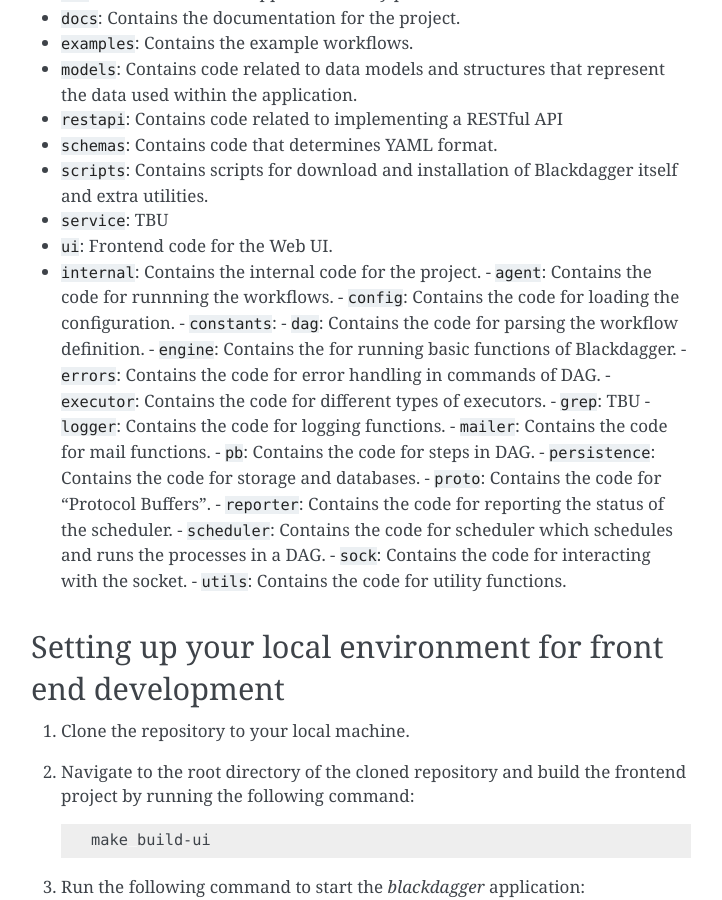
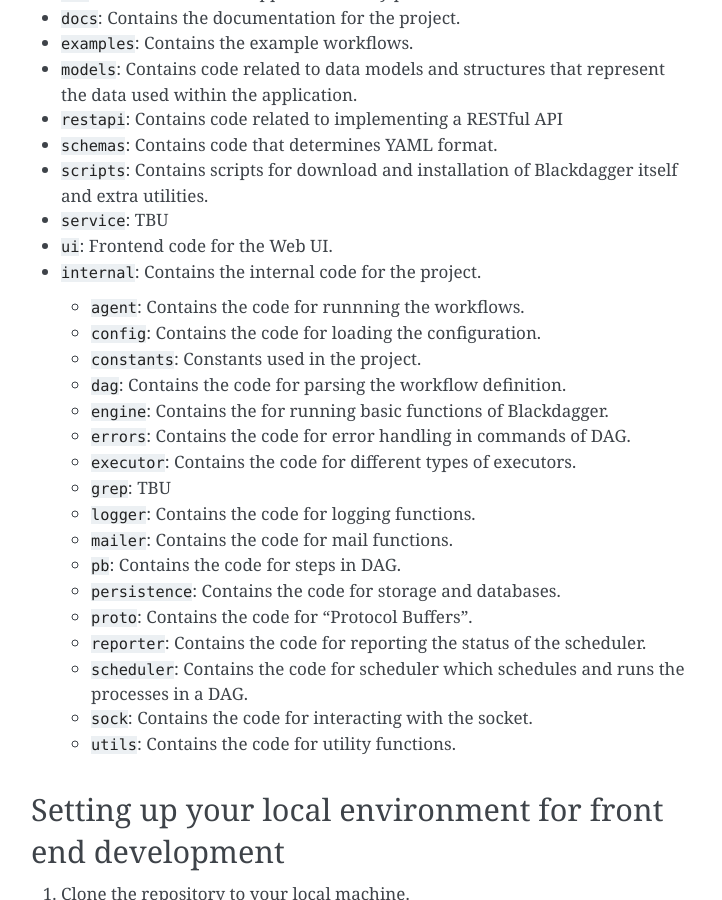
Before and after one commit to ErdemOzgen/blackdagger, a Sphinx documentation site: the page built from docs/source/contrib.rst, in a window 1280 px wide and 900 px high, scrolled down 1090 px. Shown: the whole window, without its empty margins (389-1111 px from the left). Built offline with Sphinx 7.4.7, drawn with Linux system fonts in a browser that asks for light colours.

Commit message:
Fix space issue in docs

```diff
--- a/docs/source/contrib.rst
+++ b/docs/source/contrib.rst
@@ -60,9 +60,10 @@
 - ``service``: TBU
 - ``ui``: Frontend code for the Web UI.
 - ``internal``: Contains the internal code for the project.
+
   - ``agent``: Contains the code for runnning the workflows.
   - ``config``: Contains the code for loading the configuration.
-  - ``constants``:
+  - ``constants``: Constants used in the project.
   - ``dag``: Contains the code for parsing the workflow definition.
   - ``engine``: Contains the for running basic functions of Blackdagger.
   - ``errors``: Contains the code for error handling in commands of DAG.
```
